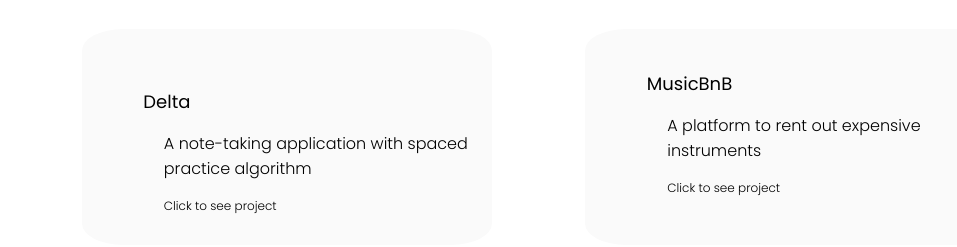
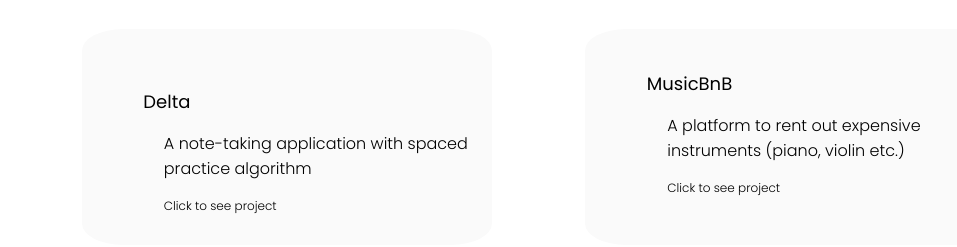
Before and after one commit to Maiuran1404/maiuran1404.github.io, a React (Create React App) app: page /coding in a window 1280 px wide. Shown: the part 151-398 px from the top of the page, without its empty margins (0-957 px from the left). Built offline with nearby package versions, Linux system fonts and the light colour scheme.

Commit message:
mayoo saturday commmit

```diff
--- a/src/containers/Programming.js
+++ b/src/containers/Programming.js
@@ -132,7 +132,7 @@ function Programming() {
                     <GreyBox
                     whileHover={{ scale: 1.05 }}
                     whileTap={{ scale: 0.95 }}
-                    ><Apple href="https://www.google.com">
+                    ><Apple href="https://mongodb-digitalbrain.herokuapp.com/">
                         <ProjectTitle > Delta </ProjectTitle>
                         <Desc> A note-taking application with spaced practice algorithm </Desc>
                         <Desc2> Click to see project </Desc2>
@@ -143,9 +143,11 @@ function Programming() {
             <GreyBox2
             whileHover={{ scale: 1.05 }}
             whileTap={{ scale: 0.95 }}>
+                <Apple href="https://music-bnb.herokuapp.com/">
                 <ProjectTitle>MusicBnB</ProjectTitle>
-                <Desc>A platform to rent out expensive instruments</Desc>
+                <Desc>A platform to rent out expensive instruments (piano, violin etc.) </Desc>
                 <Desc2> Click to see project </Desc2>
+                </Apple>
             </GreyBox2>
         </Container>
     );
```
